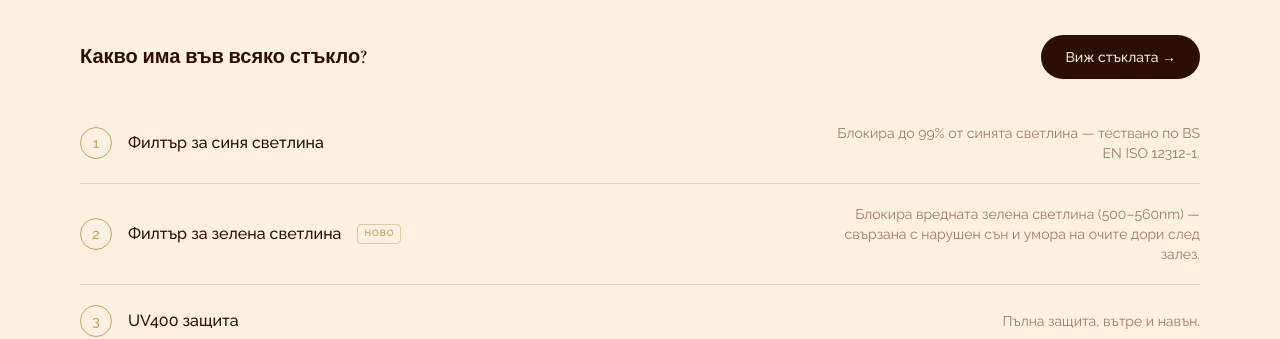
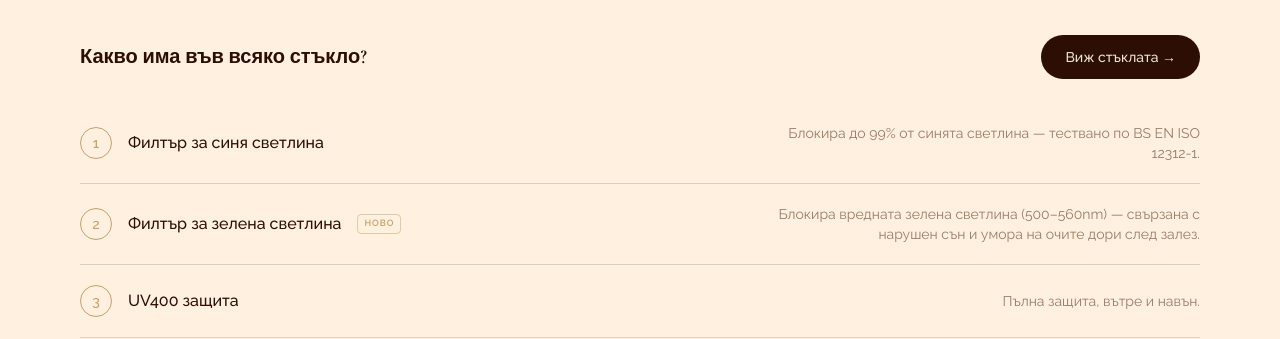
Before and after one commit to petarkozarev1/alpe-store, a Next.js app: page / in a window 1280 px wide. Shown: the part 1960-2299 px from the top of the page. Built offline with nearby package versions, Linux system fonts and the light colour scheme.

Commit message:
fix: widen description column to max-w-md for two-line wrap

```diff
--- a/components/landing/IngredientsSection.tsx
+++ b/components/landing/IngredientsSection.tsx
@@ -61,7 +61,7 @@ export default function IngredientsSection() {
                       <span className="font-sans text-[9px] font-semibold tracking-widest uppercase text-gold border border-gold/50 rounded px-1.5 py-0.5 flex-shrink-0">{ingredient.badge}</span>
                     )}
                   </div>
-                  <span className="text-stone text-sm text-right max-w-sm shrink-0">{ingredient.description}</span>
+                  <span className="text-stone text-sm text-right max-w-md shrink-0">{ingredient.description}</span>
                 </div>
                 {i < ingredients.length - 1 && <hr className="border-stone/30" />}
               </motion.div>
```
